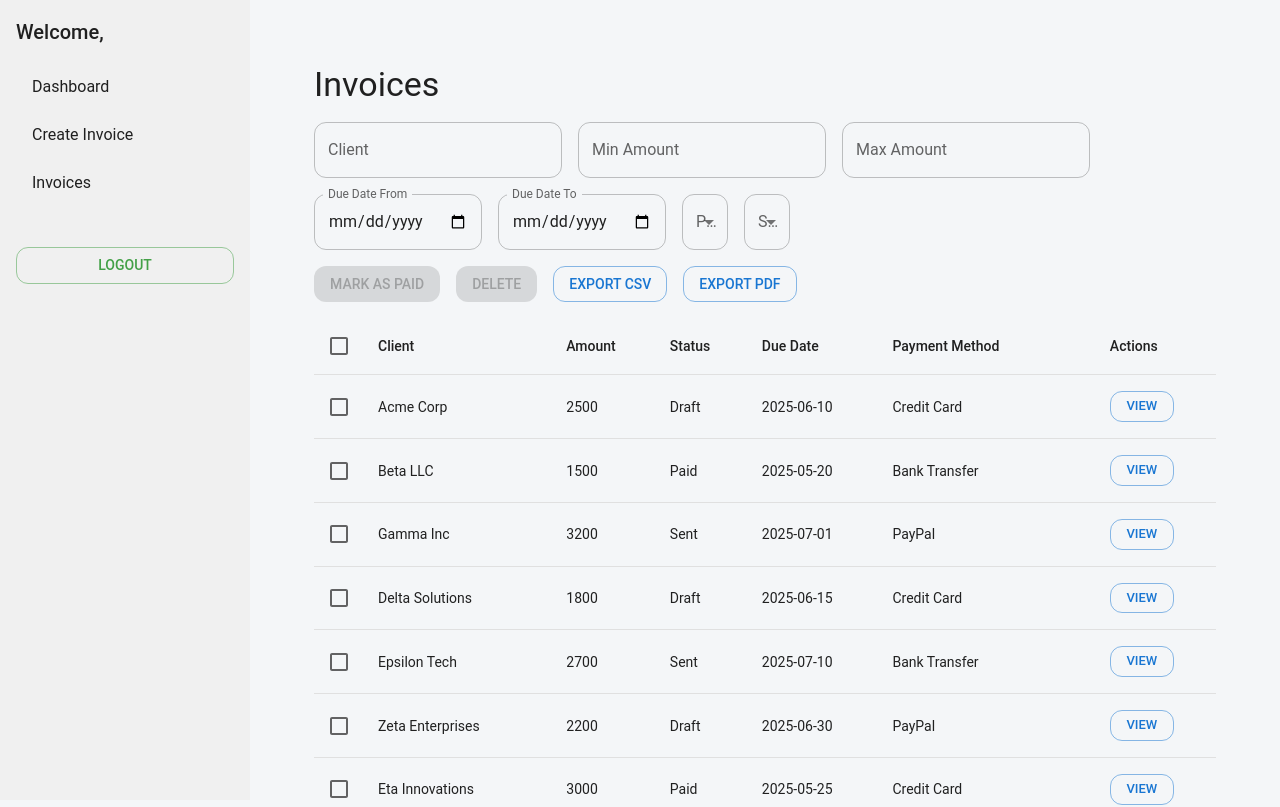
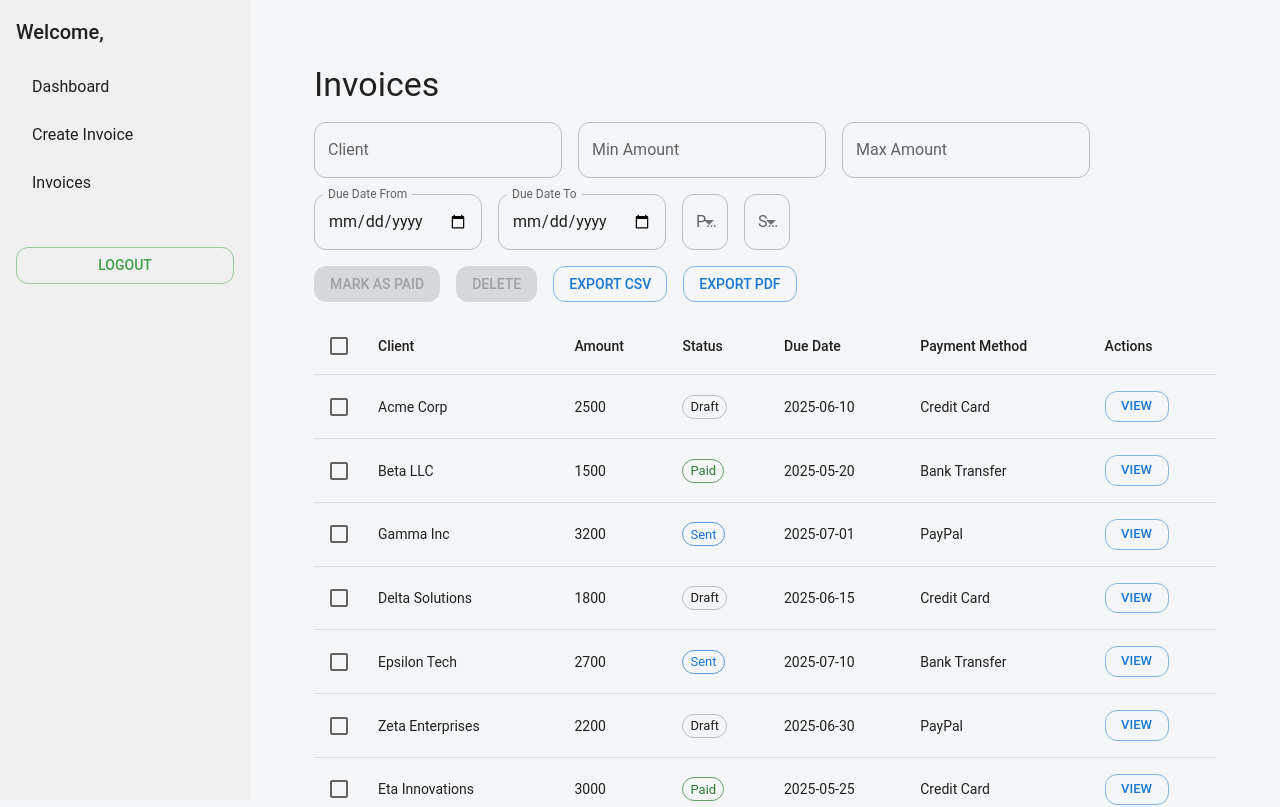
Before and after one commit to Eman-Abukhater/advanced-invoice-system, a Next.js app: page /dashboard/invoices in a window 1280 px wide. Shown: the top 807 px of the page. Built offline with nearby package versions, Linux system fonts and the light colour scheme; no server answers.

Commit message:
add Invoice Status Automation and Visual Status Badges

```diff
--- a/src/app/dashboard/invoices/page.jsx
+++ b/src/app/dashboard/invoices/page.jsx
@@ -14,24 +14,21 @@ import {
   Typography,
   TextField,
   MenuItem,
+  Chip,
 } from "@mui/material";
 import { useQuery, useMutation, useQueryClient } from "@tanstack/react-query";
 import { toast } from "react-toastify";
 import { useState } from "react";
+import dayjs from "dayjs";
 import {
   fetchInvoices,
   markInvoicesAsPaid,
   deleteInvoices,
 } from "@/lib/mockAPI";
-
-// Importing utility functions for exporting invoices
 import { exportInvoicesToCSV, exportInvoicesToPDF } from "@/lib/exportUtils";
-
-// Importing Drag and Drop components
 import { DragDropContext, Droppable, Draggable } from "@hello-pangea/dnd";
 
 const InvoicePage = () => {
-  // State to manage filters
   const [filters, setFilters] = useState({
     client: "",
     minAmount: "",
@@ -44,20 +41,19 @@ const InvoicePage = () => {
 
   const queryClient = useQueryClient();
   const [selected, setSelected] = useState([]);
-  // Columns for the invoice table
   const [columns, setColumns] = useState([
     { id: "client", label: "Client" },
     { id: "amount", label: "Amount" },
     { id: "status", label: "Status" },
     { id: "dueDate", label: "Due Date" },
     { id: "paymentMethod", label: "Payment Method" },
-    { }
   ]);
 
   const { data: invoices = [], isLoading } = useQuery({
     queryKey: ["invoices"],
     queryFn: fetchInvoices,
   });
+
   const handleDragEnd = (result) => {
     if (!result.destination) return;
     const reordered = Array.from(columns);
@@ -101,8 +97,17 @@ const InvoicePage = () => {
 
   if (isLoading) return <CircularProgress />;
 
-  // Filter invoices based on the selected filters
-  const filteredInvoices = invoices.filter((inv) => {
+  // Add computed overdue status
+  const processedInvoices = invoices.map((inv) => {
+    const isOverdue =
+      inv.status !== "Paid" && dayjs(inv.dueDate).isBefore(dayjs(), "day");
+    return {
+      ...inv,
+      status: isOverdue ? "Overdue" : inv.status,
+    };
+  });
+
+  const filteredInvoices = processedInvoices.filter((inv) => {
     const {
       client,
       minAmount,
@@ -117,14 +122,12 @@ const InvoicePage = () => {
       !client || inv.client.toLowerCase().includes(client.toLowerCase());
 
     const matchesMinAmount = !minAmount || inv.amount >= parseFloat(minAmount);
-
     const matchesMaxAmount = !maxAmount || inv.amount <= parseFloat(maxAmount);
 
     const matchesDueDateFrom =
-      !dueDateFrom || new Date(inv.dueDate) >= new Date(dueDateFrom);
-
+      !dueDateFrom || dayjs(inv.dueDate).isAfter(dayjs(dueDateFrom).subtract(1, 'day'));
     const matchesDueDateTo =
-      !dueDateTo || new Date(inv.dueDate) <= new Date(dueDateTo);
+      !dueDateTo || dayjs(inv.dueDate).isBefore(dayjs(dueDateTo).add(1, 'day'));
 
     const matchesPaymentMethod =
       !paymentMethod || inv.paymentMethod === paymentMethod;
@@ -141,6 +144,21 @@ const InvoicePage = () => {
       matchesStatus
     );
   });
+
+  const getStatusColor = (status) => {
+    switch (status) {
+      case "Draft":
+        return "default";
+      case "Sent":
+        return "primary";
+      case "Paid":
+        return "success";
+      case "Overdue":
+        return "error";
+      default:
+        return "default";
+    }
+  };
 
   return (
     <Box p={4}>
@@ -290,6 +308,7 @@ const InvoicePage = () => {
         </Grid>
       </Grid>
 
+      {/* Table */}
       <Table>
         <DragDropContext onDragEnd={handleDragEnd}>
           <Droppable droppableId="columns" direction="horizontal" type="column">
@@ -320,9 +339,8 @@ const InvoicePage = () => {
                       )}
                     </Draggable>
                   ))}
-                  {/* Action header */}
                   <TableCell>Actions</TableCell>
-                  {provided.placeholder}{" "}
+                  {provided.placeholder}
                 </TableRow>
               </TableHead>
             )}
@@ -339,9 +357,19 @@ const InvoicePage = () => {
                 />
               </TableCell>
               {columns.map((col) => (
-                <TableCell key={col.id}>{inv[col.id]}</TableCell>
+                <TableCell key={col.id}>
+                  {col.id === "status" ? (
+                    <Chip
+                      label={inv.status}
+                      color={getStatusColor(inv.status)}
+                      variant="outlined"
+                      size="small"
+                    />
+                  ) : (
+                    inv[col.id]
+                  )}
+                </TableCell>
               ))}
-              {/* Add View Button */}
               <TableCell>
                 <Button
                   variant="outlined"
```
